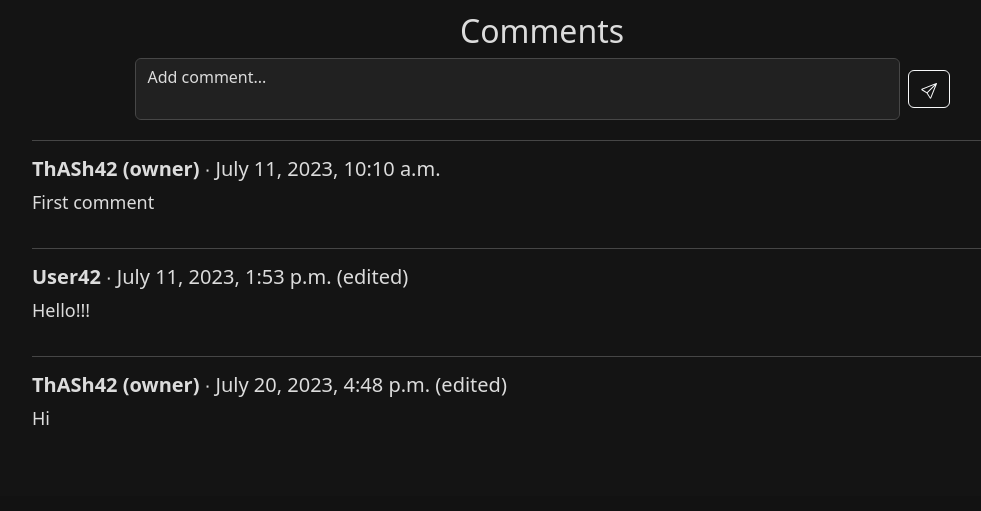
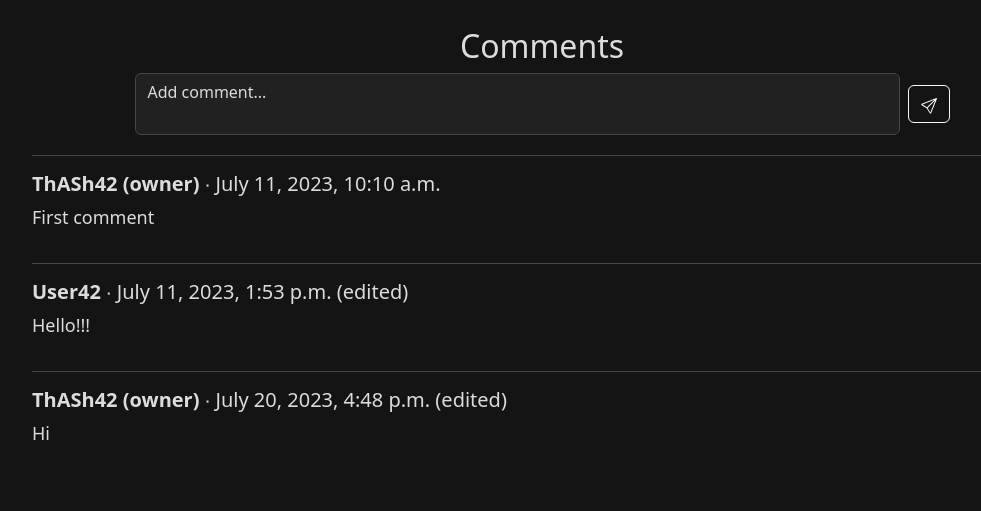
Before and after one commit to ThASh42/CS50w-project2-commerce, a Django app: page /listing/1 in a window 1280 px wide. Shown: the part 387-898 px from the top of the page, without its empty margins (98-1079 px from the left). Before the commit the page ends 812 px from the top, so only its background shows below. Run offline with Django 3.2, Linux system fonts and the light colour scheme; data comes from the database, SQL or seed files in the repository; data that the repository does not hold is empty; some libraries are stand-ins or nearby versions.

Commit message:
Design changes

```diff
--- a/auctions/templates/auctions/listing.html
+++ b/auctions/templates/auctions/listing.html
@@ -67,7 +67,7 @@
                                     <div class="m-1">
                                         <form action="{% url 'bid' listing.id %}", method="POST">
                                             {% csrf_token %}
-                                            <input class="form-control mb-1 bg-darkenPurple text-white" name="bid" type="number" step= 0.01 placeholder="Price...">
+                                            <input class="form-control mb-1 bg-primary text-white" name="bid" type="number" step= 0.01 placeholder="Price">
                                             <input class="btn btn-purple w-100" type="submit" value="Place bid">
                                         </form>
                                     </div>
@@ -110,8 +110,7 @@
             </div>
         </div>
     </section>
-    <hr>
-    <section>
+    <section class="mt-5">
         <h2 class="text-center mb-1">Comments</h2>
         <div>
             <form action="{% url 'comment' listing.id %}" method="POST">
```
